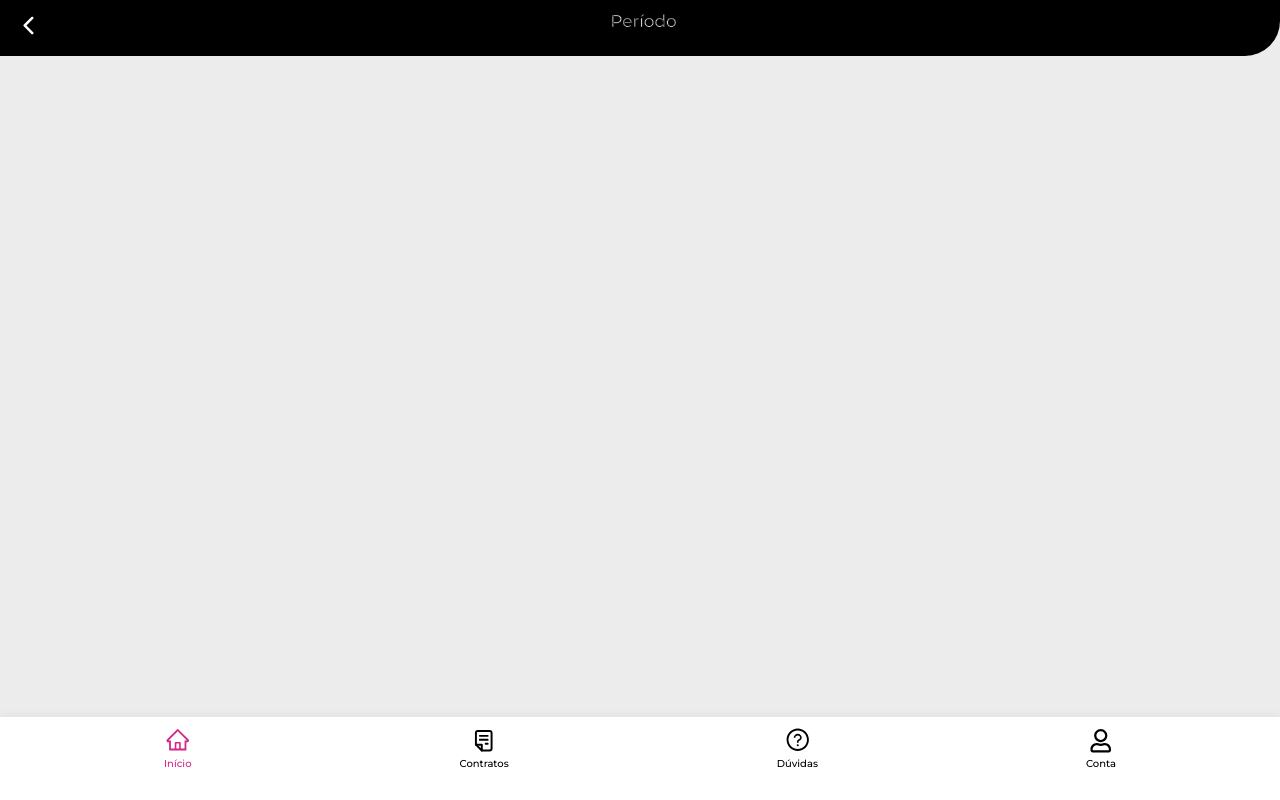
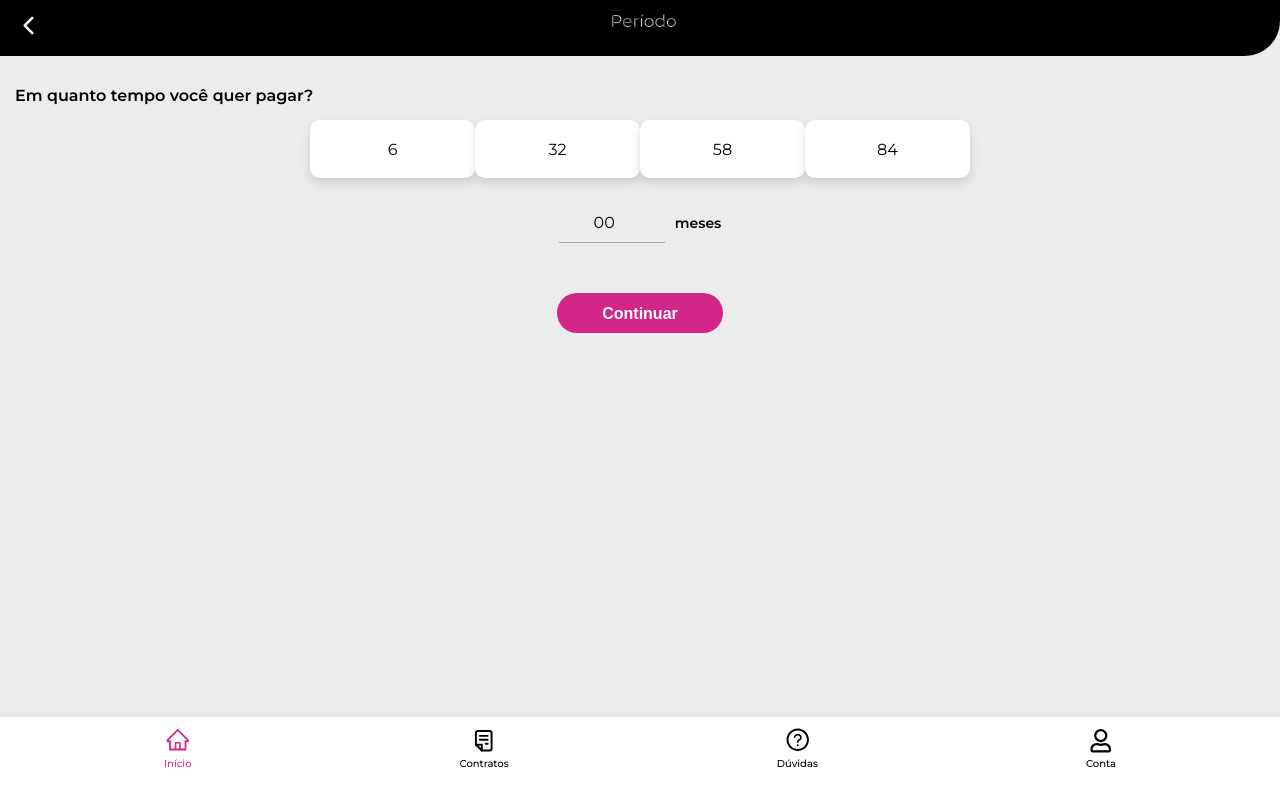
Before and after one commit to KlaussVP/Desafio_Meu_Tudo, a React app: page /period in a window 1280 px wide. Built offline with nearby package versions, Linux system fonts and the light colour scheme.

Commit message:
feat: periodPage general logic and layout

```diff
--- a/src/App.js
+++ b/src/App.js
@@ -10,6 +10,7 @@ import AppBar from "./components/AppBar";
 import Footer from "./components/Footer";
 import Home from "./pages/Home";
 import Values from "./pages/Values";
+import Period from "./pages/Period";
 
 export default function App() {
   return (
@@ -19,9 +20,7 @@ export default function App() {
         <Switch>
           <Route path="/" component={Home} exact/>
           <Route path="/values" component={Values} exact />
-          <Route path="/period" exact>
-            <></>
-          </Route>
+          <Route path="/period" component={Period} exact />
           <Route path="/result" exact>
             <></>
           </Route>
--- /dev/null
+++ b/src/components/PeriodCard/index.js
@@ -0,0 +1,31 @@
+import React, { useContext, useState } from "react";
+import ClickAwayListener from "@material-ui/core/ClickAwayListener";
+import DataContext from "../../contexts/DataContext";
+import PeriodCardContainer from "./styles";
+
+export default function PeriodCard ({ period }) {
+  const { setChosenPeriod } = useContext(DataContext);
+  const [clicked, setClicked] = useState(false);
+
+  function handleClick(selectedPeriod) {
+    setChosenPeriod(parseInt(selectedPeriod));
+    setClicked(true);
+  }
+
+  function handleClickAway() {
+    setClicked(false);
+  }
+
+  return (
+    <ClickAwayListener onClickAway={handleClickAway}>
+      <PeriodCardContainer clicked={clicked}>
+        <input
+          type="button"
+          value={period}
+          onClick={e => handleClick(e.target.value)}
+          onou
+        />
+      </PeriodCardContainer>
+    </ClickAwayListener>
+  );
+}
--- /dev/null
+++ b/src/components/PeriodCard/styles.js
@@ -0,0 +1,27 @@
+import styled from "styled-components";
+
+const PeriodCardContainer = styled.div`
+  height: 58px;
+  width: 165px;
+  margin-bottom: 15px;
+  border: none;
+  border-radius: 10px;
+  box-shadow: 0px 5px 10px #5B5B5B33;
+
+  input {
+    height: 100%;
+    width: 100%;
+    display: flex;
+    justify-content: center;
+    align-items: center;
+    background: ${({ clicked }) => clicked ? "#7070708F" : "#FFF"};
+    border-radius: 10px;
+    border: none;
+    outline: none;
+    font-family: inherit;
+    font-size: 16px;
+    line-height: 19px;
+  }
+`;
+
+export default PeriodCardContainer;
--- a/src/contexts/DataContext.js
+++ b/src/contexts/DataContext.js
@@ -6,6 +6,7 @@ export default DataContext;
 export function DataProvider({ children }) {
   const [margins, setMargins] = useState({});
   const [chosenValue, setChosenValue] = useState(0);
+  const [chosenPeriod, setChosenPeriod] = useState(0);
 
   return (
     <DataContext.Provider value={
@@ -13,7 +14,9 @@ export function DataProvider({ children }) {
         margins,
         setMargins,
         chosenValue,
-        setChosenValue
+        setChosenValue,
+        chosenPeriod,
+        setChosenPeriod
       }
     }>
       {children}
--- /dev/null
+++ b/src/pages/Period/index.js
@@ -0,0 +1,56 @@
+import axios from "axios";
+import React, { useContext, useEffect, useState } from "react";
+import { PeriodPage, SuggestedInstallments, OtherPeriod } from "./styles";
+import PeriodCard from "../../components/PeriodCard";
+import Button from "../../components/Button";
+import DataContext from "../../contexts/DataContext";
+import { useHistory } from "react-router";
+
+export default function Period() {
+  // const [period, setPeriod] = useState([]);
+  const [otherPeriod, setOtherPeriod] = useState("");
+  const { chosenPeriod, setChosenPeriod } = useContext(DataContext);
+  const history = useHistory();
+
+  // useEffect(() => {
+  //   axios.get(`https://demo7273790.mockable.io/suggestedperiods`)
+  //   .then(resp => {
+  //     setPeriod(resp.data.suggestedInstallments);
+  //   })
+  // },[]);
+
+  function handleChoosing(choosedPeriod) {
+    setChosenPeriod(parseInt(choosedPeriod));
+    setOtherPeriod(parseInt(choosedPeriod));
+  }
+
+  function sendPeriod(e) {
+    e.preventDefault();
+    history.push('/result');
+    console.log(chosenPeriod);
+    console.log(typeof(chosenPeriod));
+  }
+
+  const period = [6, 32, 58, 84];
+
+  return (
+    <PeriodPage onSubmit={e => sendPeriod(e)}>
+      <h1>Em quanto tempo você quer pagar?</h1>
+      <SuggestedInstallments>
+        {period.map((p, i) => <PeriodCard key={i} period={p}/>)}
+      </SuggestedInstallments>
+      <OtherPeriod>
+        <input
+          id="otherPeriod"
+          type="number"
+          min="1"
+          placeholder="00"
+          value={otherPeriod}
+          onChange={(e) => handleChoosing(e.target.value)}
+        />
+        <label htmlFor="otherPeriod">meses</label>
+      </OtherPeriod>
+      <Button />
+    </PeriodPage>
+  );
+}
--- /dev/null
+++ b/src/pages/Period/styles.js
@@ -0,0 +1,69 @@
+import styled from "styled-components";
+
+const PeriodPage = styled.form`
+  display: flex;
+  flex-direction: column;
+  justify-content: flex-start;
+  align-items: center;
+  padding: 0 15px;
+
+  h1 {
+    align-self: flex-start;
+    font-size: 16px;
+    line-height: 19px;
+    font-weight: 600;
+    margin-bottom: 15px;
+  }
+
+  & > p {
+    font-size: 13px;
+    line-height: 16px;
+    font-weight: 600;
+    color: #D22688;
+    text-decoration: underline;
+    margin-top: 15px;
+  }
+`;
+
+const SuggestedInstallments = styled.article`
+  display: flex;
+  justify-content: space-between;
+  flex-wrap: wrap;
+  margin-bottom: 10px;
+`;
+
+const OtherPeriod = styled.div`
+  display: flex;
+  justify-content: center;
+  align-items: center;
+  margin-bottom: 50px;
+
+  label {
+    font-size: 14px;
+    line-height: 18px;
+    font-weight: 600;
+    margin-left: 10px;
+  }
+
+  input {
+    width: 106px;
+    padding: 10px 0;
+    text-align: center;
+    border: none;
+    background: none;
+    border-bottom: 1px solid #7070708F;
+    font-family: inherit;
+    font-size: 16px;
+    line-height: 19px;
+
+    ::placeholder {
+      color: #000;
+    }
+  }
+`;
+
+export {
+  PeriodPage,
+  SuggestedInstallments,
+  OtherPeriod
+};
--- a/src/pages/Values/index.js
+++ b/src/pages/Values/index.js
@@ -8,8 +8,8 @@ import { currencyToNumber } from "../../utils/helpers";
 import { useHistory } from "react-router";
 
 export default function Values() {
-  // const [values, setValues] = useState({});
-  const [otherValue, setOtherValue] = useState(null);
+  // const [values, setValues] = useState([]);
+  const [otherValue, setOtherValue] = useState("");
   const { chosenValue, setChosenValue } = useContext(DataContext);
   const history = useHistory();
 
@@ -21,22 +21,22 @@ export default function Values() {
   // },[]);
 
   function handleChoosing(choosedValue) {
-    console.log(choosedValue);
     const numberValue = currencyToNumber(choosedValue);
     setChosenValue(numberValue);
     setOtherValue(numberValue);
   }
 
-  function sendValue(v) {
-    v.preventDefault();
+  function sendValue(e) {
+    e.preventDefault();
+    history.push('/period');
     console.log(chosenValue);
-    history.push('/period');
+    console.log(typeof(chosenValue));
   }
 
   const values = [200, 2270, 4350, 6432.2917];
 
   return (
-    <ValuesPage onSubmit={v => sendValue(v)}>
+    <ValuesPage onSubmit={e => sendValue(e)}>
       <h1>De quanto você precisa?</h1>
       <SuggestedValues>
         {values.map((v, i) => <ValueCard key={i} value={v}/>)}
```
